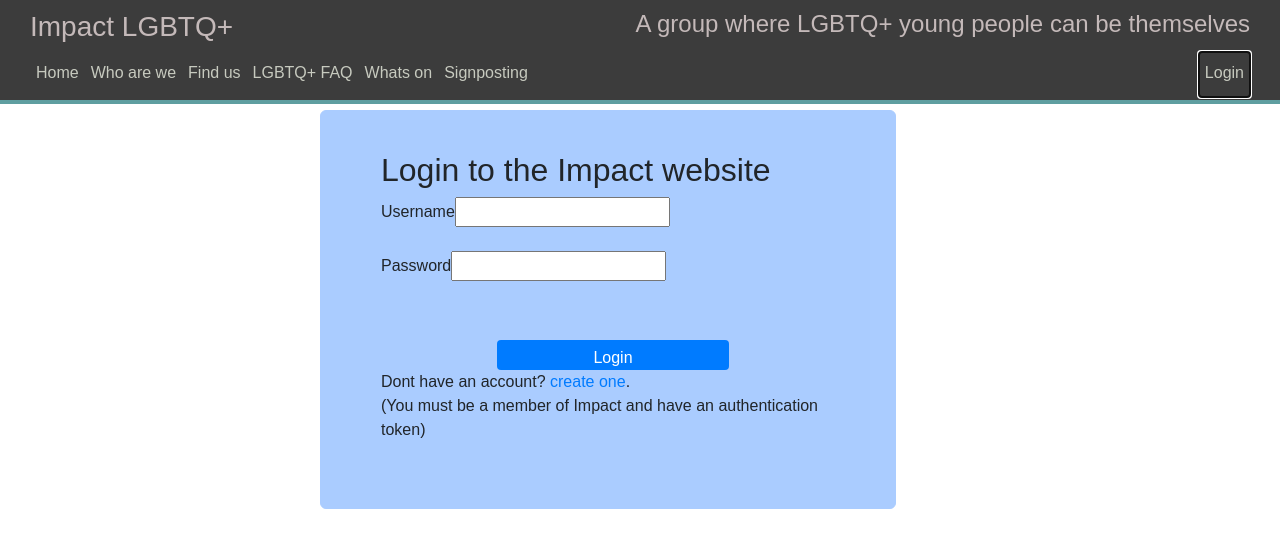
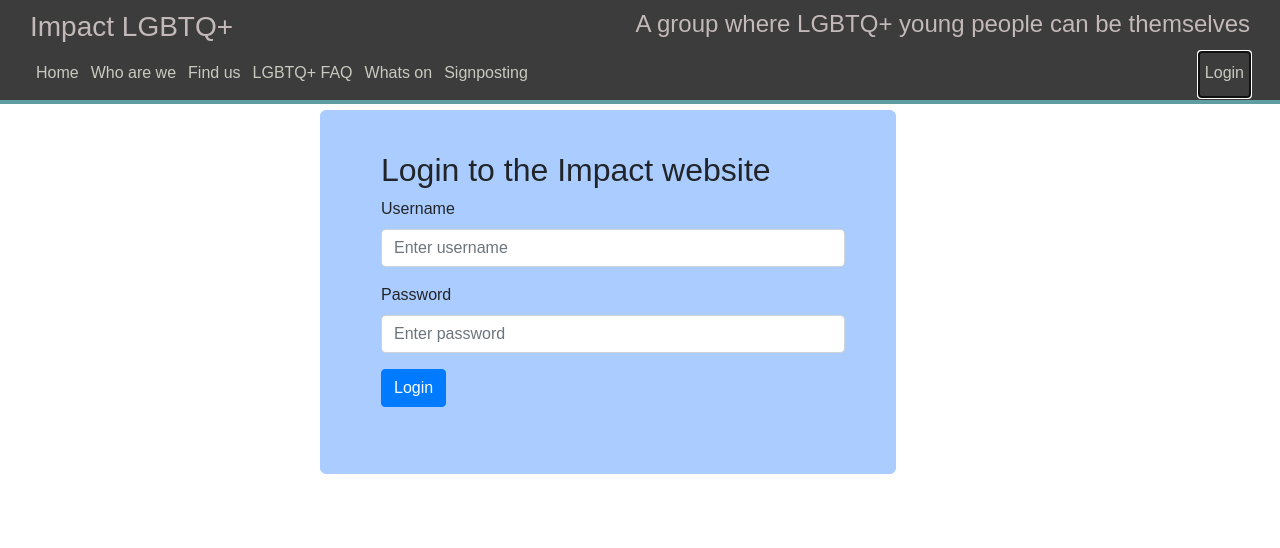
Before and after one commit to ImpactLGBTQ/ImpactWebsiteFrontend, a React (Create React App) app: page / in a window 1280 px wide. Both pictures are taken after a click on the button "Login". Shown: the top 548 px of the page. Built offline with nearby package versions, Linux system fonts and the light colour scheme.

Commit message:
Bootstrapified the login form

```diff
--- a/src/page/LoginPage.js
+++ b/src/page/LoginPage.js
@@ -3,6 +3,8 @@ import MainPage from "./MainPage";
 import $ from 'jquery';
 import Cookies from 'js-cookie'
 import User from "../User";
+import Form from "react-bootstrap/Form";
+import Button from "react-bootstrap/Button";
 
 
 
@@ -64,35 +66,33 @@ export class LoginForm extends React.Component {
 
     render() {
         return (
-        <form className="standard_form" onSubmit={this.submitHandler}>
-            <div className="form-group">
+        <Form onSubmit={this.submitHandler}>
+            <Form.Group>
                 {
                     this.state.invalidCredentials ?
                         <div className="alert alert-danger">Invalid username or password</div>
                         :
                         <div/>
                 }
-                <label>
-                    Username
-                    <input type="text" name="username" onChange={this.inputChange}/>
-                </label>
-            </div>
-            <div className="form-group">
-                <label>
-                    Password
-                    <input type="password" name="password" onChange={this.inputChange}/>
-                </label>
-            </div>
-            <input className="form_btn btn btn-primary" type="submit" value="Login" />
-            <div className="form-group">
-                Dont have an account? <a className="signup_link" href="#">create
-                one</a>.<br /> (You must be a member of Impact and have an authentication token)
-            </div>
-        </form>
+                <Form.Label>Username</Form.Label>
+                <Form.Control placeholder="Enter username" type="text" name="username" onChange={this.inputChange}/>
+            </Form.Group>
+            <Form.Group>
+                <Form.Label>Password</Form.Label>
+                <Form.Control type="password" placeholder="Enter password" name="password" onChange={this.inputChange}/>
+            </Form.Group>
+            <Form.Group>
+            <Button className="form_btn" type="submit" >Login</Button>
+            </Form.Group>
+        </Form>
         );
     }
 
 }
+        /*
+        <div className="form-group">
+            Dont have an account? <a className="signup_link" href="#">create
+            one</a>.<br /> (You must be a member of Impact and have an authentication token) */
 
 class LoginPage extends MainPage {
 
```
Also changed, not shown: src/index.styl (+17 -42 lines).
